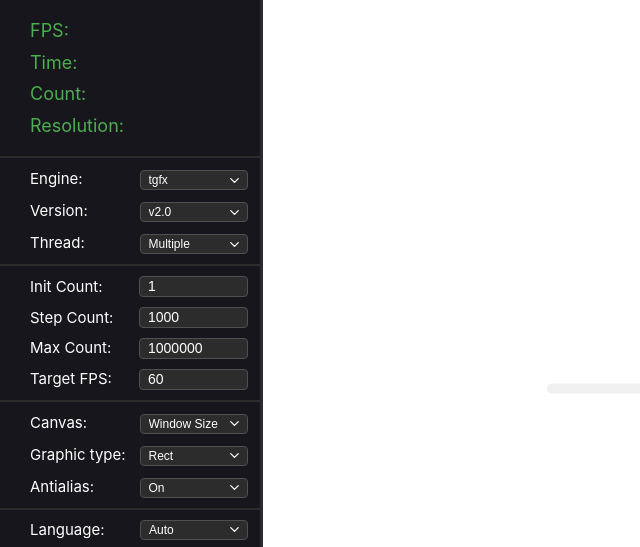
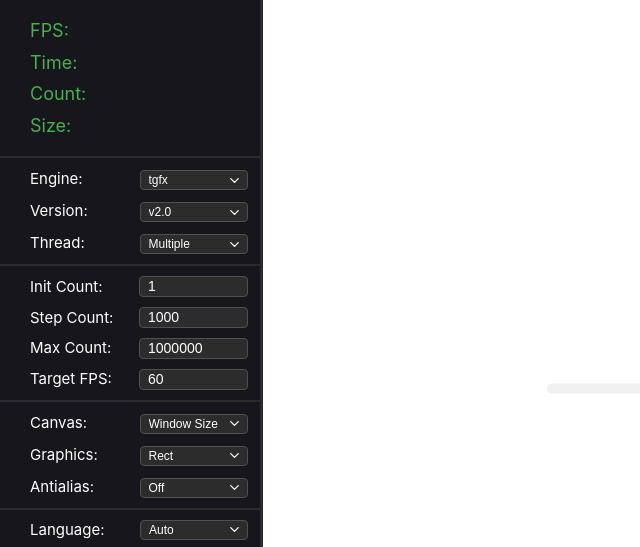
Before and after one commit to libpag/tgfx-benchmark, a website with bundled scripts: page website/demo/index.html in a window 1280 px wide. Shown: the top 547 px of the page, 0-640 px from the left. Built offline with nearby package versions, Linux system fonts and the light colour scheme.

Commit message:
Add meta description and set the default value of antiAlias to Off

```diff
--- a/website/demo/common.ts
+++ b/website/demo/common.ts
@@ -670,9 +670,8 @@ function setDefaultValues() {
     const graphicTypeSelect = document.getElementById('graphic-type-select') as HTMLSelectElement;
     graphicTypeSelect.value = graphicTypeStr[0];
 
-
     const antiAliasSwitchSelect = document.getElementById('antialias-switch-select') as HTMLSelectElement;
-    antiAliasSwitchSelect.value = 'On';
+    antiAliasSwitchSelect.value = 'Off';
 }
 
 
@@ -1240,7 +1239,6 @@ export function setDrawParamFromPageSettings() {
     drawParam.minFPS = Number(drawingParam.minFPS);
     shareData.baseView.updateDrawParam(drawParam);
     setGraphicType(jsonSettings.graphicType.selected);
-    console.log("jsonSettings.antiAlias.option:", jsonSettings.antiAlias.option);
     shareData.baseView.setAntiAlias(jsonSettings.antiAlias.option);
 }
 
--- a/website/demo/index.html
+++ b/website/demo/index.html
@@ -6,7 +6,8 @@
     <meta name="viewport"
           content="width=device-width,initial-scale=1, minimum-scale=1, maximum-scale=1, user-scalable=no"/>
     <meta name="full-screen" content="true"/>
-    <title>TGFX Benchmark</title>
+    <meta name="description" content="A tool for benchmarking TGFX graphics library performance."/>
+    <title>TGFX Benchmark-A tool for benchmarking TGFX graphics library performance.</title>
     <link rel="icon" href="static/icon/favicon.ico" type="image/x-icon">
     <link rel="stylesheet" href="static/css/index.css"/>
     <link rel="stylesheet" href="static/css/browser-alert.css">
--- a/website/demo/static/js/eventHandling.js
+++ b/website/demo/static/js/eventHandling.js
@@ -109,6 +109,7 @@ function updatePerfInfo(fps, drawTime, drawCount, maxDrawCountReached) {
     }
     const targetFPS = parseFloat(document.getElementById('minFPS').value) || 60;
 
+    drawCount = Number(drawCount).toLocaleString('en-US');
     maxDrawCountReached = !!maxDrawCountReached;
     if (maxDrawCountReached) {
         if (countElement) countElement.textContent = `[${drawCount}]`;
@@ -128,8 +129,8 @@ document.addEventListener('DOMContentLoaded', function () {
     });
 });
 
-document.addEventListener('wheel', function(e) {
-if (e.ctrlKey) {
-    e.preventDefault();
-}
-}, { passive: false });
+document.addEventListener('wheel', function (e) {
+    if (e.ctrlKey) {
+        e.preventDefault();
+    }
+}, {passive: false});
--- a/website/demo/static/js/locale/en_US.js
+++ b/website/demo/static/js/locale/en_US.js
@@ -2,7 +2,7 @@ const LocaleMaps_en_US = {
     'fpsP.innerHTML': 'FPS:',
     'timeP.innerHTML': 'Time:',
     'countP.innerHTML': 'Count:',
-    'resolutionP.innerHTML': 'Resolution:',
+    'resolutionP.innerHTML': 'Size:',
     'engineTypeP.innerHTML': 'Engine:',
     'engineVersionLabel.innerHTML': "Version:",
     'threadTypeLabel.innerHTML':"Thread:",
@@ -18,7 +18,7 @@ const LocaleMaps_en_US = {
     'antialiasSwitchLabel.innerHTML': 'Antialias:',
     'antialiasOnOption.innerHTML':'On',
     'antialiasOffOption.innerHTML':'Off',
-    'graphicTypeLabel.innerHTML': 'Graphic type:',
+    'graphicTypeLabel.innerHTML': 'Graphics:',
     'rectOption.innerHTML': 'Rect',
     'circleOption.innerHTML': 'Circle',
     'rrectOption.innerHTML': 'RoundRect',
--- a/website/demo/static/sideBarConfigParam.json
+++ b/website/demo/static/sideBarConfigParam.json
@@ -6,13 +6,21 @@
         "v2.0": [
           "mt",
           "st"
+        ],
+        "v1.2": [
+          "mt",
+          "st"
         ]
       }
     },
     "skia": {
       "savePath": "static/skia/",
       "versions": {
-        "m135": [
+        "m136": [
+          "mt",
+          "st"
+        ],
+        "m121": [
           "mt",
           "st"
         ]
```
Also changed, not shown: 1 other file.
